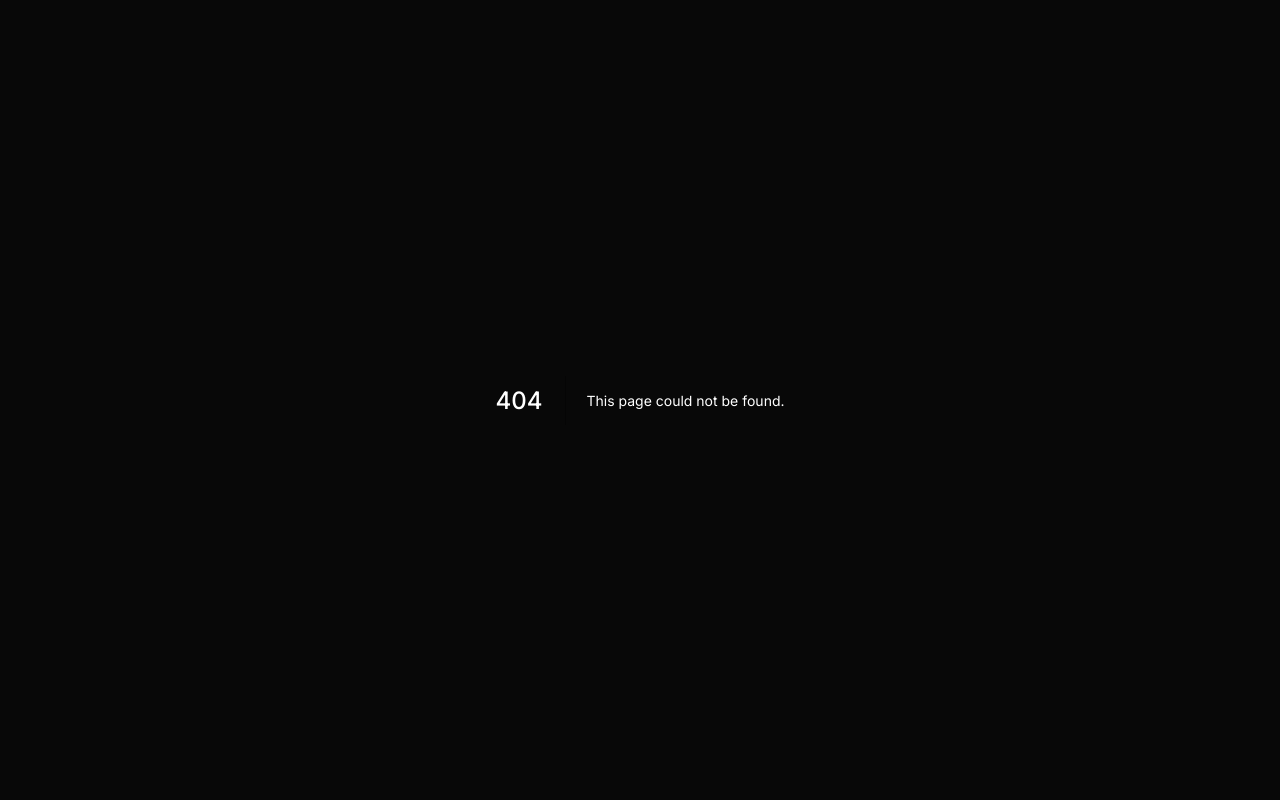
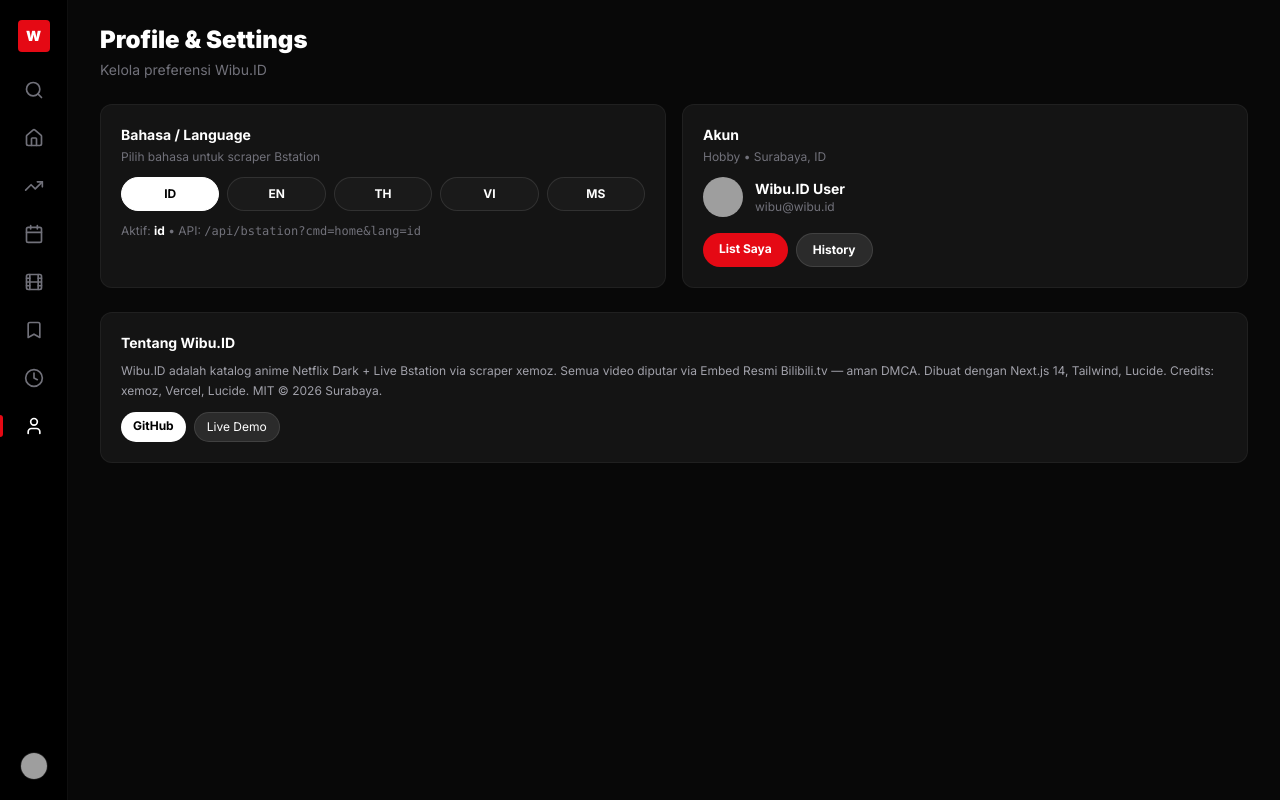
Before and after one commit to lucuk094-crypto/wibu.id, a Next.js app: page /profile in a window 1280 px wide. Before the commit this address had no page. Built offline with nearby package versions, Linux system fonts and the light colour scheme; grey boxes are pictures that could not be loaded.

Commit message:
feat: final lengkap - history, profile, loading, error, 404, README lengkap, all features done - build 12/12 ✓

```diff
--- /dev/null
+++ b/app/error.js
@@ -0,0 +1,10 @@
+"use client";
+export default function Error({ error, reset }){
+  return (
+    <div className="md:ml-[68px] min-h-[60vh] flex flex-col items-center justify-center p-8 text-center">
+      <div className="text-sm font-bold text-[#E50914]">Terjadi Kesalahan</div>
+      <p className="text-xs text-zinc-500 mt-2 max-w-[400px]">{error?.message || "Gagal memuat data Bstation — coba refresh"}</p>
+      <button onClick={()=>reset()} className="mt-4 px-6 py-2 rounded-full bg-white text-black text-sm font-bold">Coba Lagi</button>
+    </div>
+  )
+}
--- /dev/null
+++ b/app/history/page.js
@@ -0,0 +1,29 @@
+"use client";
+import Sidebar from "../../components/Sidebar";
+import Link from "next/link";
+import { useEffect, useState } from "react";
+import { Clock, Trash2 } from "lucide-react";
+export default function HistoryPage(){
+  const [h, setH] = useState([]);
+  useEffect(()=>{ setH(JSON.parse(localStorage.getItem("wibu_history")||"[]")); },[]);
+  const clear=()=>{ localStorage.removeItem("wibu_history"); setH([]); };
+  return (
+    <main>
+      <Sidebar />
+      <div className="md:ml-[68px] max-w-[1400px] mx-auto px-4 md:px-8 py-6 pb-20">
+        <h1 className="text-2xl font-black flex items-center gap-2"><Clock size={22}/> Riwayat Tonton</h1>
+        <p className="text-sm text-zinc-500 mt-1">{h.length} video pernah diputar — disimpan di browser</p>
+        <button onClick={clear} className="mt-4 px-4 py-2 rounded-full bg-white/10 border border-white/10 text-xs font-bold flex items-center gap-2"><Trash2 size={14}/> Hapus Riwayat</button>
+        <div className="mt-6 grid grid-cols-2 md:grid-cols-4 lg:grid-cols-6 gap-3">
+          {h.map(it=>(
+            <Link key={it.id+it.time} href={`/player?id=${it.id}`} className="bg-[#141414] rounded-lg overflow-hidden border border-white/5">
+              <img src={it.cover} alt={it.title} className="w-full aspect-[2/3] object-cover" />
+              <div className="p-2"><div className="text-xs font-semibold line-clamp-2">{it.title}</div><div className="text-[11px] text-zinc-500">{new Date(it.time).toLocaleString("id-ID")}</div></div>
+            </Link>
+          ))}
+          {h.length===0 && <div className="col-span-full text-xs text-zinc-500">Belum ada riwayat — tonton video dulu</div>}
+        </div>
+      </div>
+    </main>
+  )
+}
--- /dev/null
+++ b/app/loading.js
@@ -0,0 +1,12 @@
+export default function Loading(){
+  return (
+    <div className="md:ml-[68px] p-8">
+      <div className="max-w-[1400px] mx-auto">
+        <div className="h-[420px] bg-[#141414] animate-pulse rounded-xl"></div>
+        <div className="mt-6 flex gap-3">
+          {[...Array(6)].map((_,i)=><div key={i} className="w-[168px] h-[250px] bg-[#141414] animate-pulse rounded"></div>)}
+        </div>
+      </div>
+    </div>
+  )
+}
--- /dev/null
+++ b/app/not-found.js
@@ -0,0 +1,10 @@
+import Link from "next/link";
+export default function NotFound(){
+  return (
+    <div className="md:ml-[68px] min-h-[60vh] flex flex-col items-center justify-center p-8 text-center">
+      <div className="text-6xl font-black">404</div>
+      <p className="text-sm text-zinc-500 mt-2">Halaman tidak ditemukan</p>
+      <Link href="/" className="mt-4 px-6 py-2 rounded-full bg-white text-black text-sm font-bold">Kembali ke Home</Link>
+    </div>
+  )
+}
--- a/app/player/page.js
+++ b/app/player/page.js
@@ -18,7 +18,6 @@
     }
   }
 
-  // OGV Anime Play
   if (isAnime && seasonData?.season) {
     const s = seasonData.season;
     return (
@@ -38,7 +37,7 @@
               </div>
               <div className="mt-4 bg-[#141414] rounded-lg border border-white/5 p-5">
                 <h1 className="text-xl font-black">{s.title}</h1>
-                <p className="text-xs text-zinc-400 mt-1">{s.views || ""} • {s.index_show || ""} • {s.rating || ""}</p>
+                <p className="text-xs text-zinc-400 mt-1">{s.views || ""} • {s.index_show || ""}</p>
                 <p className="mt-3 text-sm text-zinc-300 leading-relaxed">{s.evaluate || s.desc || ""}</p>
                 <div className="mt-3 flex flex-wrap gap-2">{(s.styles||[]).map(st=> <span key={st} className="px-2 py-1 rounded-full bg-white/10 text-xs border border-white/10">{st}</span>)}</div>
               </div>
@@ -58,7 +57,7 @@
               </div>
               <div className="bg-[#111] rounded-lg border border-white/5 p-4 text-xs text-zinc-400">
                 <div className="font-bold text-white">Tentang Anime</div>
-                <p className="mt-2">Studio: {s.studio || "-"} • Tahun: {s.year || "-"} • Total Episode: {s.total_episodes || "-"}</p>
+                <p className="mt-2">Studio: {s.studio || "-"} • Tahun: {s.year || "-"} • Total: {s.total_episodes || "-"}</p>
                 <a href={seasonData.url} target="_blank" className="inline-block mt-3 px-4 py-2 rounded-full bg-white text-black font-bold">Buka di Bstation</a>
               </div>
             </div>
@@ -68,7 +67,6 @@
     );
   }
 
-  // UGC Video
   return (
     <main>
       <Sidebar />
@@ -88,7 +86,7 @@
               <h1 className="text-xl font-black leading-tight">{data?.title || "Memuat..."}</h1>
               <p className="mt-1 text-xs text-zinc-400">{data?.publishedAt || ""} • {data?.durationSec ? Math.floor(data.durationSec/60)+":"+String(data.durationSec%60).padStart(2,"0") : ""} • {data?.uploader?.name || ""}</p>
               <div className="mt-3 flex gap-2">
-                <button onClick={()=>{ if(typeof window!=='undefined' && data){ const list=JSON.parse(localStorage.getItem('wibu_list')||'[]'); if(!list.find(x=>x.id===data.id)){ list.push({id:data.id, title:data.title, cover:data.cover}); localStorage.setItem('wibu_list', JSON.stringify(list)); alert('Ditambahkan ke List!'); } else alert('Sudah di List'); }}} className="px-4 py-2 rounded-full bg-[#E50914] text-white text-xs font-bold">♡ Simpan ke List</button>
+                <button id="saveListBtn" className="px-4 py-2 rounded-full bg-[#E50914] text-white text-xs font-bold">♡ Simpan ke List</button>
                 <a href={data ? `https://www.bilibili.tv/id/video/${id}` : "#"} target="_blank" className="px-4 py-2 rounded-full bg-white/10 border border-white/10 text-xs font-bold">Buka di Bstation</a>
               </div>
               <p className="mt-4 text-sm text-zinc-300 leading-relaxed">{data?.description || "Tidak ada deskripsi"}</p>
@@ -100,6 +98,26 @@
                 </div>
               )}
             </div>
+            <script dangerouslySetInnerHTML={{__html:`
+              document.getElementById('saveListBtn')?.addEventListener('click', ()=>{
+                try{
+                  const data=${JSON.stringify(data).replace(/</g,'\\u003c')};
+                  if(!data || !data.id) return;
+                  const list=JSON.parse(localStorage.getItem('wibu_list')||'[]');
+                  if(!list.find(x=>x.id===data.id)){ list.push({id:data.id, title:data.title, cover:data.cover}); localStorage.setItem('wibu_list', JSON.stringify(list)); alert('Ditambahkan ke List!'); } else alert('Sudah di List');
+                  const h=JSON.parse(localStorage.getItem('wibu_history')||'[]');
+                  h.unshift({id:data.id, title:data.title, cover:data.cover, time: Date.now()}); localStorage.setItem('wibu_history', JSON.stringify(h.slice(0,50)));
+                }catch(e){}
+              });
+              // auto history
+              try{
+                const data=${JSON.stringify(data).replace(/</g,'\\u003c')};
+                if(data && data.id){
+                  const h=JSON.parse(localStorage.getItem('wibu_history')||'[]');
+                  if(!h.find(x=>x.id===data.id) || true){ h.unshift({id:data.id, title:data.title, cover:data.cover, time: Date.now()}); localStorage.setItem('wibu_history', JSON.stringify(h.slice(0,50))); }
+                }
+              }catch(e){}
+            `}} />
           </div>
           <div className="space-y-4">
             <div className="bg-[#141414] rounded-lg border border-white/5 p-4">
--- /dev/null
+++ b/app/profile/page.js
@@ -0,0 +1,49 @@
+"use client";
+import Sidebar from "../../components/Sidebar";
+import { useState, useEffect } from "react";
+export default function ProfilePage(){
+  const [lang,setLang]=useState("id");
+  useEffect(()=>{ setLang(localStorage.getItem("wibu_lang")||"id"); },[]);
+  const save=(v)=>{ localStorage.setItem("wibu_lang",v); setLang(v); alert("Bahasa disimpan: "+v+" — refresh untuk pakai lang baru"); };
+  return (
+    <main>
+      <Sidebar />
+      <div className="md:ml-[68px] max-w-[1400px] mx-auto px-4 md:px-8 py-6 pb-20">
+        <h1 className="text-2xl font-black">Profile & Settings</h1>
+        <p className="text-sm text-zinc-500 mt-1">Kelola preferensi Wibu.ID</p>
+        <div className="mt-6 grid md:grid-cols-2 gap-4">
+          <div className="bg-[#141414] border border-white/5 rounded-xl p-5">
+            <h3 className="text-sm font-bold">Bahasa / Language</h3>
+            <p className="text-xs text-zinc-500 mt-1">Pilih bahasa untuk scraper Bstation</p>
+            <div className="mt-3 grid grid-cols-5 gap-2">
+              {["id","en","th","vi","ms"].map(l=>(
+                <button key={l} onClick={()=>save(l)} className={`py-2 rounded-full text-xs font-bold border ${lang===l?"bg-white text-black border-white":"bg-[#1a1a1a] text-white border-white/10"}`}>{l.toUpperCase()}</button>
+              ))}
+            </div>
+            <div className="mt-3 text-xs text-zinc-500">Aktif: <span className="text-white font-bold">{lang}</span> • API: <code>/api/bstation?cmd=home&lang={lang}</code></div>
+          </div>
+          <div className="bg-[#141414] border border-white/5 rounded-xl p-5">
+            <h3 className="text-sm font-bold">Akun</h3>
+            <p className="text-xs text-zinc-500 mt-1">Hobby • Surabaya, ID</p>
+            <div className="mt-3 flex items-center gap-3">
+              <img src="https://i.pravatar.cc/100?img=15" alt="avatar" className="w-10 h-10 rounded-full" />
+              <div><div className="text-sm font-bold">Wibu.ID User</div><div className="text-xs text-zinc-500">wibu@wibu.id</div></div>
+            </div>
+            <div className="mt-4 flex gap-2">
+              <a href="/list" className="px-4 py-2 rounded-full bg-[#E50914] text-white text-xs font-bold">List Saya</a>
+              <a href="/history" className="px-4 py-2 rounded-full bg-white/10 border border-white/10 text-xs font-bold">History</a>
+            </div>
+          </div>
+        </div>
+        <div className="mt-6 bg-[#141414] border border-white/5 rounded-xl p-5">
+          <h3 className="text-sm font-bold">Tentang Wibu.ID</h3>
+          <p className="text-xs text-zinc-400 mt-2 leading-relaxed">Wibu.ID adalah katalog anime Netflix Dark + Live Bstation via scraper xemoz. Semua video diputar via Embed Resmi Bilibili.tv — aman DMCA. Dibuat dengan Next.js 14, Tailwind, Lucide. Credits: xemoz, Vercel, Lucide. MIT © 2026 Surabaya.</p>
+          <div className="mt-3 flex gap-2 text-xs">
+            <a href="https://github.com/lucuk094-crypto/wibu.id" target="_blank" className="px-3 py-1.5 rounded-full bg-white text-black font-bold">GitHub</a>
+            <a href="https://wibu-five.vercel.app" target="_blank" className="px-3 py-1.5 rounded-full bg-white/10 border border-white/10">Live Demo</a>
+          </div>
+        </div>
+      </div>
+    </main>
+  )
+}
--- a/components/Sidebar.jsx
+++ b/components/Sidebar.jsx
@@ -1,5 +1,5 @@
 "use client";
-import { Search, House, Clapperboard, Monitor, TrendingUp, Plus, Shuffle, Calendar, Crown, Film, Bookmark } from "lucide-react";
+import { Search, House, TrendingUp, Calendar, Film, Bookmark, Shuffle, Clock, User } from "lucide-react";
 import Link from "next/link";
 import { usePathname } from "next/navigation";
 export default function Sidebar() {
@@ -16,10 +16,11 @@
           <Link href="/jadwal" className={`w-full flex justify-center py-1 ${isActive("/jadwal")}`} title="Jadwal"><Calendar size={20} /></Link>
           <Link href="/genre" className={`w-full flex justify-center py-1 ${isActive("/genre")}`} title="Genre"><Film size={20} /></Link>
           <Link href="/list" className={`w-full flex justify-center py-1 ${isActive("/list")}`} title="List Saya"><Bookmark size={20} /></Link>
-          <Link href="/search?q=anime" className="w-full flex justify-center py-1 text-zinc-500 hover:text-white" title="Shuffle"><Shuffle size={20} /></Link>
+          <Link href="/history" className={`w-full flex justify-center py-1 ${isActive("/history")}`} title="Riwayat"><Clock size={20} /></Link>
+          <Link href="/profile" className={`w-full flex justify-center py-1 ${isActive("/profile")}`} title="Profile"><User size={20} /></Link>
         </nav>
         <div className="mt-auto flex flex-col items-center gap-3">
-          <div className="w-7 h-7 rounded-full bg-zinc-800 flex items-center justify-center text-xs">👤</div>
+          <Link href="/profile"><img src="https://i.pravatar.cc/100?img=15" alt="profile" className="w-7 h-7 rounded-full border border-white/10" /></Link>
         </div>
       </aside>
       <nav className="md:hidden fixed bottom-0 left-0 right-0 z-50 bg-black border-t border-white/10 h-[62px] flex items-center justify-around px-2">
@@ -27,7 +28,7 @@
         <Link href="/search" className={`flex flex-col items-center gap-1 ${pathname==="/search"?"text-white":"text-zinc-500"}`}><Search size={18} /><span className="text-[10px]">Cari</span></Link>
         <Link href="/trending" className="flex flex-col items-center gap-1 text-zinc-500"><TrendingUp size={18} /><span className="text-[10px]">Top</span></Link>
         <Link href="/jadwal" className="flex flex-col items-center gap-1 text-zinc-500"><Calendar size={18} /><span className="text-[10px]">Jadwal</span></Link>
-        <Link href="/list" className="flex flex-col items-center gap-1 text-zinc-500"><Bookmark size={18} /><span className="text-[10px]">Saya</span></Link>
+        <Link href="/profile" className="flex flex-col items-center gap-1 text-zinc-500"><User size={18} /><span className="text-[10px]">Saya</span></Link>
       </nav>
     </>
   );
```
Also changed, not shown: 1 other file (tests, documents, lock files or other folders).
